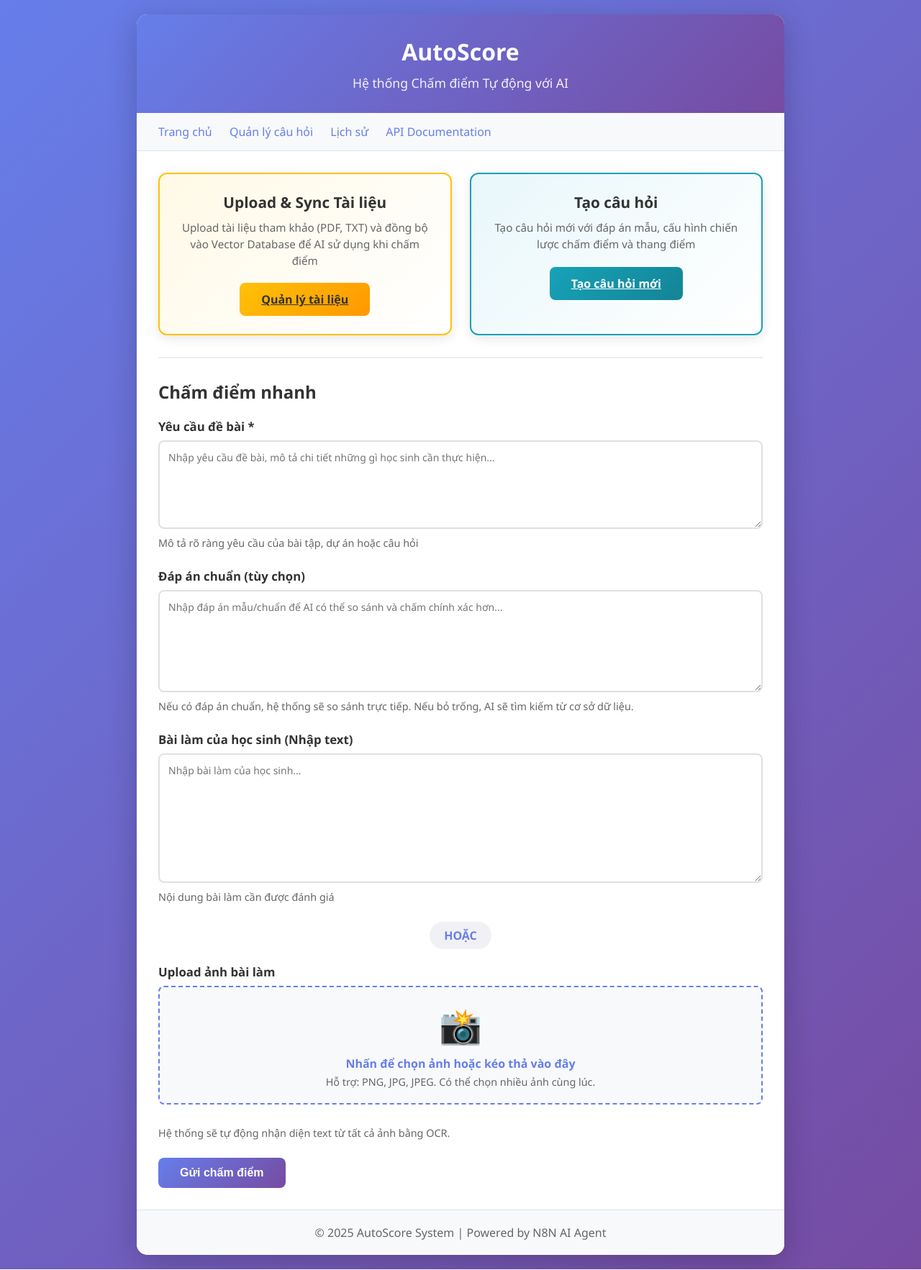
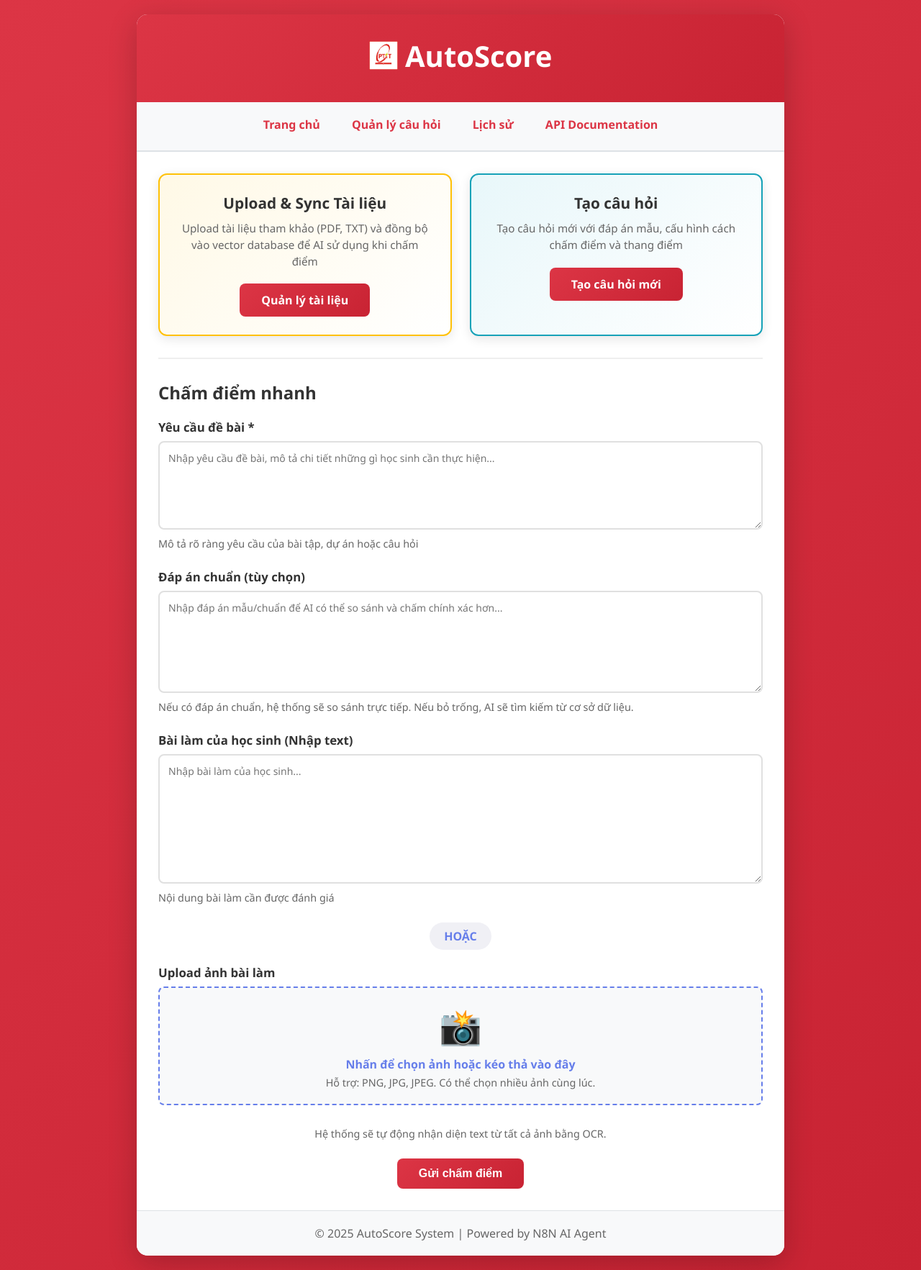
Before and after one commit to QuineNguyen/AutoScore_PHP, a PHP site: page /ocr/templates/index.php in a window 1280 px wide. Shown: the whole page at 72% size. Run offline with PHP 8.4, Linux system fonts and the light colour scheme.

Commit message:
Add logo and update color scheme

```diff
--- a/php-client/templates/index.php
+++ b/php-client/templates/index.php
@@ -101,7 +101,7 @@ if ($_SERVER['REQUEST_METHOD'] === 'POST') {
 
         body {
             font-family: 'Segoe UI', Tahoma, Geneva, Verdana, sans-serif;
-            background: linear-gradient(135deg, #667eea 0%, #764ba2 100%);
+            background: linear-gradient(135deg, #dc3545 0%, #c82333 100%);
             min-height: 100vh;
             padding: 20px;
         }
@@ -116,38 +116,47 @@ if ($_SERVER['REQUEST_METHOD'] === 'POST') {
         }
 
         .header {
-            background: linear-gradient(135deg, #667eea 0%, #764ba2 100%);
+            background: linear-gradient(135deg, #dc3545 0%, #c82333 100%);
             color: white;
             padding: 30px;
             text-align: center;
+            display: flex;
+            align-items: center;
+            justify-content: center;
+            flex-direction: column;
         }
 
         .header h1 {
-            font-size: 2em;
-            margin-bottom: 10px;
+            font-size: 2.5em;
+            margin-bottom: 5px;
+            font-weight: 700;
         }
 
         .header p {
-            opacity: 0.9;
+            opacity: 0.95;
             font-size: 1.1em;
         }
 
         .nav {
             background: #f8f9fa;
-            padding: 15px 30px;
-            border-bottom: 1px solid #dee2e6;
+            padding: 20px 30px;
+            border-bottom: 2px solid #dee2e6;
+            text-align: center;
         }
 
         .nav a {
-            color: #667eea;
+            color: #dc3545;
             text-decoration: none;
-            margin-right: 20px;
-            font-weight: 500;
-            transition: color 0.3s;
+            margin: 0 20px;
+            font-weight: 600;
+            transition: color 0.3s, border-bottom 0.3s;
+            padding-bottom: 5px;
+            display: inline-block;
         }
 
         .nav a:hover {
-            color: #764ba2;
+            color: #c82333;
+            border-bottom: 2px solid #dc3545;
         }
 
         .content {
@@ -211,8 +220,9 @@ if ($_SERVER['REQUEST_METHOD'] === 'POST') {
         .btn {
             display: inline-block;
             padding: 12px 30px;
-            background: linear-gradient(135deg, #667eea 0%, #764ba2 100%);
+            background: linear-gradient(135deg, #dc3545 0%, #c82333 100%);
             color: white;
+            text-decoration: none;
             border: none;
             border-radius: 8px;
             font-size: 16px;
@@ -223,7 +233,7 @@ if ($_SERVER['REQUEST_METHOD'] === 'POST') {
 
         .btn:hover {
             transform: translateY(-2px);
-            box-shadow: 0 5px 15px rgba(102, 126, 234, 0.4);
+            box-shadow: 0 5px 15px rgba(220, 53, 69, 0.4);
         }
 
         .btn:active {
@@ -317,21 +327,21 @@ if ($_SERVER['REQUEST_METHOD'] === 'POST') {
         }
 
         .btn-documents {
-            background: linear-gradient(135deg, #ffc107 0%, #ff9800 100%);
-            color: #333;
+            background: linear-gradient(135deg, #dc3545 0%, #c82333 100%);
+            color: white;
         }
 
         .btn-documents:hover {
-            box-shadow: 0 5px 15px rgba(255, 193, 7, 0.4);
+            box-shadow: 0 5px 15px rgba(220, 53, 69, 0.4);
         }
 
         .btn-questions {
-            background: linear-gradient(135deg, #17a2b8 0%, #138496 100%);
+            background: linear-gradient(135deg, #dc3545 0%, #c82333 100%);
             color: white;
         }
 
         .btn-questions:hover {
-            box-shadow: 0 5px 15px rgba(23, 162, 184, 0.4);
+            box-shadow: 0 5px 15px rgba(220, 53, 69, 0.4);
         }
 
         /* Image Preview Styles */
@@ -457,8 +467,7 @@ if ($_SERVER['REQUEST_METHOD'] === 'POST') {
 <body>
     <div class="container">
         <div class="header">
-            <h1>AutoScore</h1>
-            <p>Hệ thống Chấm điểm Tự động với AI</p>
+            <h1><img src="../assets/logo.png" alt="AutoScore Logo" style="height: 40px; vertical-align: middle; margin-bottom: 10px;"> AutoScore</h1>
         </div>
 
         <div class="nav">
@@ -473,7 +482,7 @@ if ($_SERVER['REQUEST_METHOD'] === 'POST') {
             <div class="action-cards">
                 <div class="action-card documents-card">
                     <h3>Upload & Sync Tài liệu</h3>
-                    <p>Upload tài liệu tham khảo (PDF, TXT) và đồng bộ vào Vector Database để AI sử dụng khi chấm điểm</p>
+                    <p>Upload tài liệu tham khảo (PDF, TXT) và đồng bộ vào vector database để AI sử dụng khi chấm điểm</p>
                     <a href="documents.php" class="btn btn-documents">
                         Quản lý tài liệu
                     </a>
@@ -481,7 +490,7 @@ if ($_SERVER['REQUEST_METHOD'] === 'POST') {
 
                 <div class="action-card questions-card">
                     <h3>Tạo câu hỏi</h3>
-                    <p>Tạo câu hỏi mới với đáp án mẫu, cấu hình chiến lược chấm điểm và thang điểm</p>
+                    <p>Tạo câu hỏi mới với đáp án mẫu, cấu hình cách chấm điểm và thang điểm</p>
                     <a href="create_question.php" class="btn btn-questions">
                         Tạo câu hỏi mới
                     </a>
@@ -566,10 +575,10 @@ if ($_SERVER['REQUEST_METHOD'] === 'POST') {
                         Xóa tất cả ảnh
                     </button>
 
-                    <small style="display: block; margin-top: 10px;">Hệ thống sẽ tự động nhận diện text từ tất cả ảnh bằng OCR.</small>
+                    <small style="display: block; margin-top: 10px; text-align: center;">Hệ thống sẽ tự động nhận diện text từ tất cả ảnh bằng OCR.</small>
                 </div>
 
-                <button type="submit" class="btn">Gửi chấm điểm</button>
+                <button type="submit" class="btn" style="display: block; margin: 0 auto;">Gửi chấm điểm</button>
             </form>
         </div>
 
```
Also changed, not shown: php-client/templates/create_question.php (+16 -14 lines), php-client/templates/documents.php (+12 -11 lines), php-client/templates/history.php (+80 -10 lines), php-client/templates/result.php (+11 -9 lines), php-client/assets/logo.png (added).
